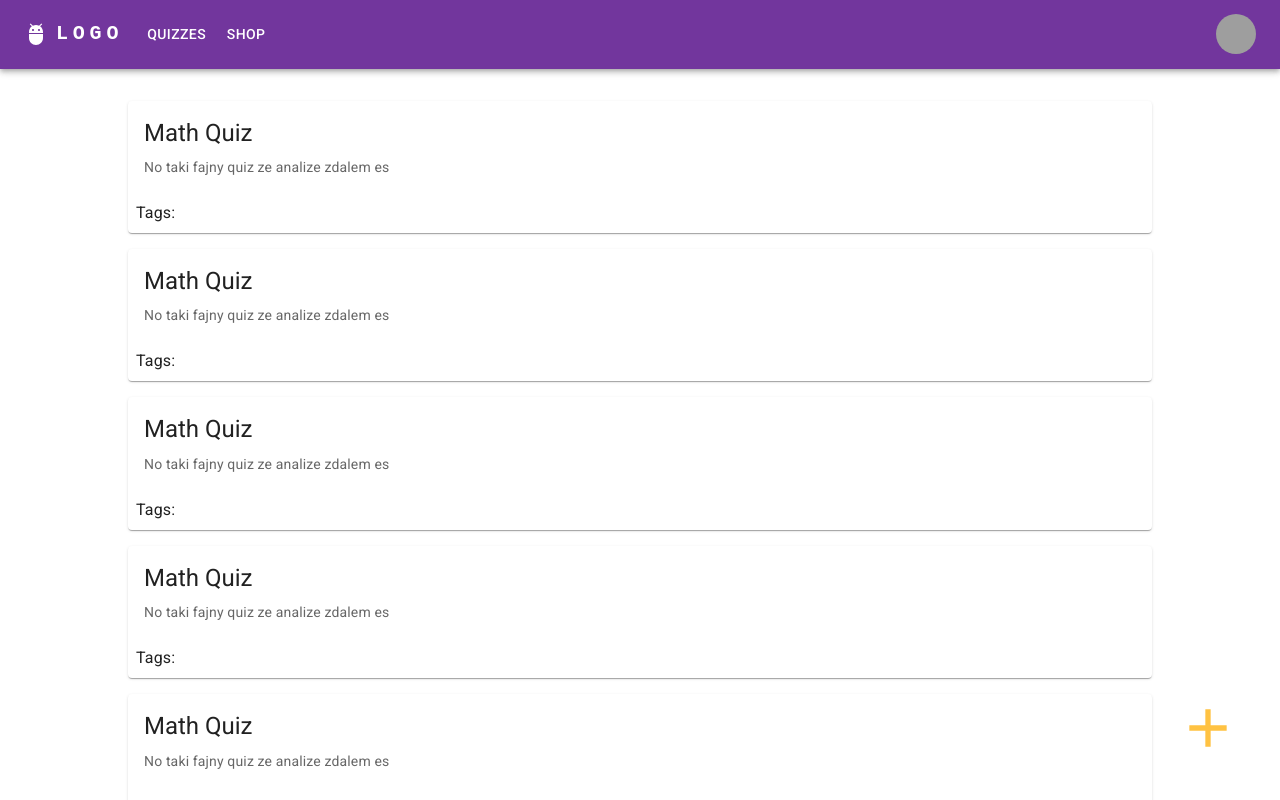
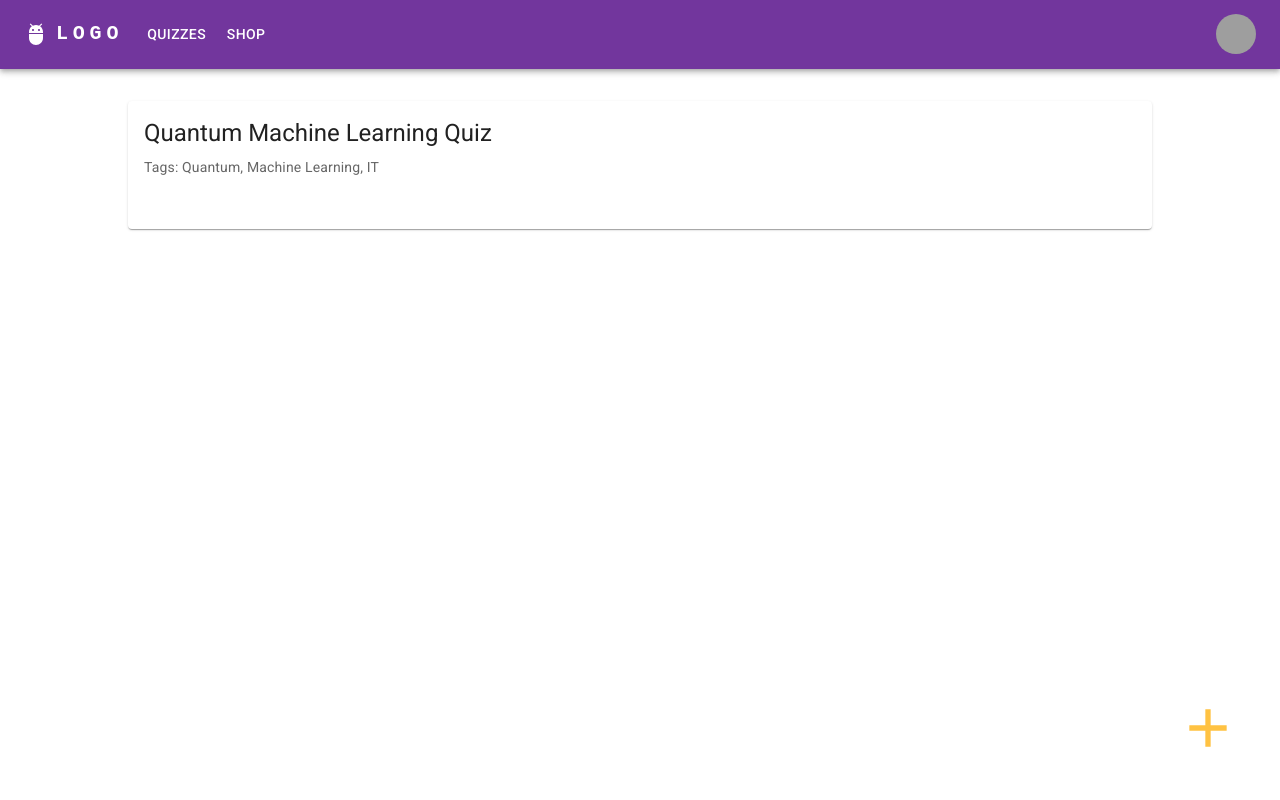
Before and after one commit to dr3du4/Notec, a React (Vite) app in the folder notec-frontend/: page /home in a window 1280 px wide. Built offline with nearby package versions, Linux system fonts and the light colour scheme; data requests are answered from the project's data file; grey boxes are pictures that could not be loaded.

Commit message:
homepage update

```diff
--- a/notec-frontend/src/components/QuizCard.tsx
+++ b/notec-frontend/src/components/QuizCard.tsx
@@ -5,24 +5,19 @@ import CardContent from '@mui/material/CardContent';
 import Typography from '@mui/material/Typography';
 import {CardActionArea} from "@mui/material";
 
-function QuizCard() {
+function QuizCard({id, title, tags}) {
     return (
         <Card sx={{ maxWidth: '80vw', width: '80vw', minHeight: '8rem', maxHeight: '10rem' }}>
             <CardActionArea>
                 <CardContent>
                     <Typography gutterBottom variant="h5" component="div">
-                        Math Quiz
+                        {title}
                     </Typography>
                     <Typography variant="body2" sx={{ color: 'text.secondary' }}>
-                        No taki fajny quiz ze analize zdalem es
+                        Tags: {tags && tags.length > 0 ? tags.join(', ') : 'No tags available'}
                     </Typography>
                 </CardContent>
             </CardActionArea>
-            <CardActions>
-                <Typography>
-                    Tags:
-                </Typography>
-            </CardActions>
         </Card>
     );
 }
--- a/notec-frontend/src/pages/HomePage.tsx
+++ b/notec-frontend/src/pages/HomePage.tsx
@@ -4,11 +4,40 @@ import QuizCard from "../components/QuizCard.tsx";
 import { IconButton } from '@mui/material';
 import AddIcon from '@mui/icons-material/Add';
 import {useNavigate} from "react-router-dom";
+import {useEffect, useState} from "react";
+import axiosInstance from "../axiosConfig.js";
 
 
 function HomePage() {
 
     const navigate = useNavigate();
+    const [error, setError] = useState(null);
+    const [title, setTitle] = useState(null);
+    const [quizTags, setQuizTags] = useState([]);
+
+    useEffect(() => {
+        const fetchQuizTitle = async () => {
+            try {
+                const response = await axiosInstance.get("/title");
+                setTitle(response.data);
+
+            } catch (error) {
+                setError(error);
+            }
+        };
+
+        const fetchQuizTags = async () => {
+            try {
+                const response = await axiosInstance.get("/tags");
+                setQuizTags(response.data);
+            } catch (error) {
+                setError(error);
+            }
+        }
+
+        fetchQuizTags();
+        fetchQuizTitle();
+    }, []);
 
     const handleAddQuiz = () => {
         navigate('/create-quiz')
@@ -21,16 +50,7 @@ function HomePage() {
             </div>
             <div className="flex-grow overflow-y-auto">
                 <div className="flex flex-col items-center space-y-4 p-4">
-                    <QuizCard />
-                    <QuizCard />
-                    <QuizCard />
-                    <QuizCard />
-                    <QuizCard />
-                    <QuizCard />
-                    <QuizCard />
-                    <QuizCard />
-                    <QuizCard />
-                    <QuizCard />
+                    <QuizCard title={title} tags={quizTags}/>
                 </div>
             </div>
 
--- a/notec-frontend/src/pages/QuizPage.tsx
+++ b/notec-frontend/src/pages/QuizPage.tsx
@@ -10,6 +10,7 @@ function QuizPage() {
     const [error, setError] = useState(null);
     const [quizTitle, setQuizTitle] = useState("");
     const [quizTags, setQuizTags] = useState([]);
+    const [quizId, setQuizId] = useState(null);
 
     useEffect(() => {
         const fetchQuiz = async () => {
```
